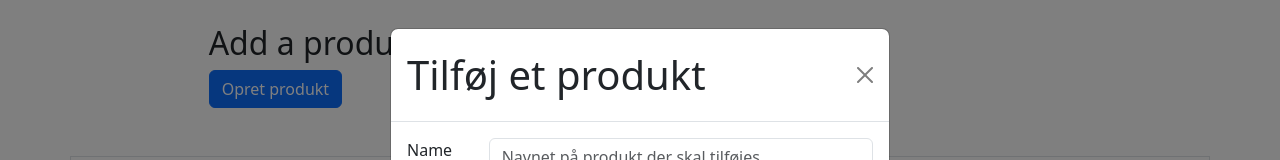
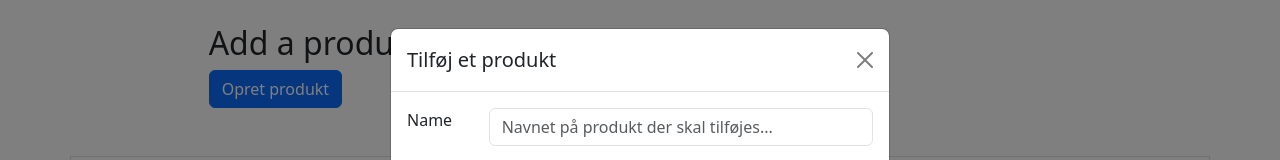
Before and after one commit to MarkusIngerslev/Skabelon1-frontend, a React (Vite) app: page / in a window 1280 px wide. Both pictures are taken after a click on the button "Opret produkt". Shown: the top 160 px of the page. Built offline with nearby package versions, Linux system fonts and the light colour scheme; no server answers.

Commit message:
Tilføjet så tabel nu bliver opdateret når produkt tilføjes

```diff
--- a/src/components/product/ModalForm.tsx
+++ b/src/components/product/ModalForm.tsx
@@ -1,7 +1,11 @@
 import React, { useState } from "react";
 import { createNewProduct } from "../../service/apiFacade";
 
-function ModalForm() {
+interface ModalFormProps {
+    refreshProducts: () => void;
+}
+
+function ModalForm({ refreshProducts }: ModalFormProps) {
     const [name, setName] = useState<string>("");
     const [price, setPrice] = useState<number>(0);
     const [weight, setWeight] = useState<number>(0);
@@ -14,11 +18,12 @@ function ModalForm() {
             price: price,
             weight: weight,
         };
-        console.log("New product:", newProduct);
 
         try {
             await createNewProduct(newProduct);
             setShowSuccessMessage(true);
+            refreshProducts();
+
             setTimeout(() => {
                 setShowSuccessMessage(false);
             }, 3000); // 3 seconds
@@ -30,12 +35,10 @@ function ModalForm() {
     return (
         <div>
             <h2>Add a product</h2>
-            {/* Button trigger modal */}
             <button type="button" className="btn btn-primary" data-bs-toggle="modal" data-bs-target="#addProductModal">
                 Opret produkt
             </button>
 
-            {/* Modal for trigger */}
             <div
                 className="modal fade"
                 id="addProductModal"
@@ -46,7 +49,7 @@ function ModalForm() {
                 <div className="modal-dialog">
                     <div className="modal-content">
                         <div className="modal-header">
-                            <h1 className="modal-title fs 5" id="addProductModalLabel">
+                            <h1 className="modal-title fs-5" id="addProductModalLabel">
                                 Tilføj et produkt
                             </h1>
                             <button
@@ -58,7 +61,6 @@ function ModalForm() {
                         </div>
                         <div className="modal-body">
                             <form>
-                                {/* Name input */}
                                 <div className="row mb-3">
                                     <div className="col-sm-2">
                                         <label htmlFor="inputProductName" className="form-label">
@@ -77,7 +79,6 @@ function ModalForm() {
                                     </div>
                                 </div>
 
-                                {/* Price input */}
                                 <div className="row mb-3">
                                     <div className="col-sm-2">
                                         <label htmlFor="inputProductPrice" className="form-label">
@@ -96,7 +97,6 @@ function ModalForm() {
                                     </div>
                                 </div>
 
-                                {/* Weight input */}
                                 <div className="row mb-3">
                                     <div className="col-sm-2">
                                         <label htmlFor="inputProductWeight" className="form-label">
@@ -115,7 +115,6 @@ function ModalForm() {
                                     </div>
                                 </div>
 
-                                {/* Buttons */}
                                 <button
                                     type="button"
                                     className="btn btn-primary w-50 rounded-0 rounded-start"
--- a/src/pages/Home.tsx
+++ b/src/pages/Home.tsx
@@ -6,31 +6,28 @@ import ModalForm from "../components/product/ModalForm";
 function Home() {
     const [products, setProducts] = useState<ProductProps[]>([]);
 
-    useEffect(() => {
     const fetchData = async () => {
         try {
             const productsData = await fetchProducts();
-                // console.log("Products:", productsData);
             setProducts(productsData);
         } catch (error) {
             console.error("An fetching products: ", error);
         }
     };
+
+    useEffect(() => {
         fetchData();
     }, []);
 
     return (
         <div className="container">
-            {/* Tilføj et produkt */}
-            {/* find enkelt produkt */}
             <div className="row ">
                 <div className="col-6 col-sm-6 col-md-4 ms-auto mt-4">
-                    <ModalForm />
+                    <ModalForm refreshProducts={fetchData} />
                 </div>
                 <div className="col-6 col-sm-6 col-md-4 mx-auto"></div>
             </div>
 
-            {/* Tabel for alle produkter */}
             <div className="row mt-5 border border-bottom-0 ">
                 <table className="table table-striped mb-0 ">
                     <thead className="">
```
Lines whose indentation alone changed are shown as unchanged.
